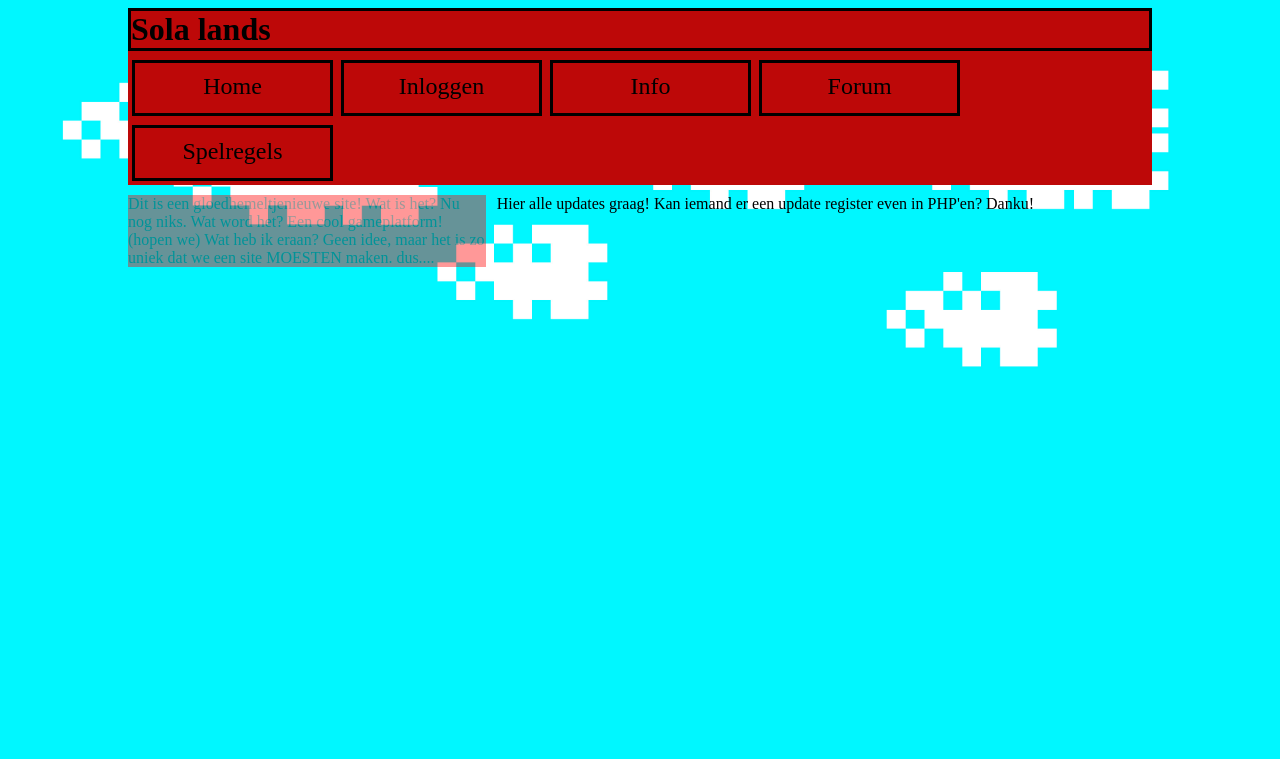
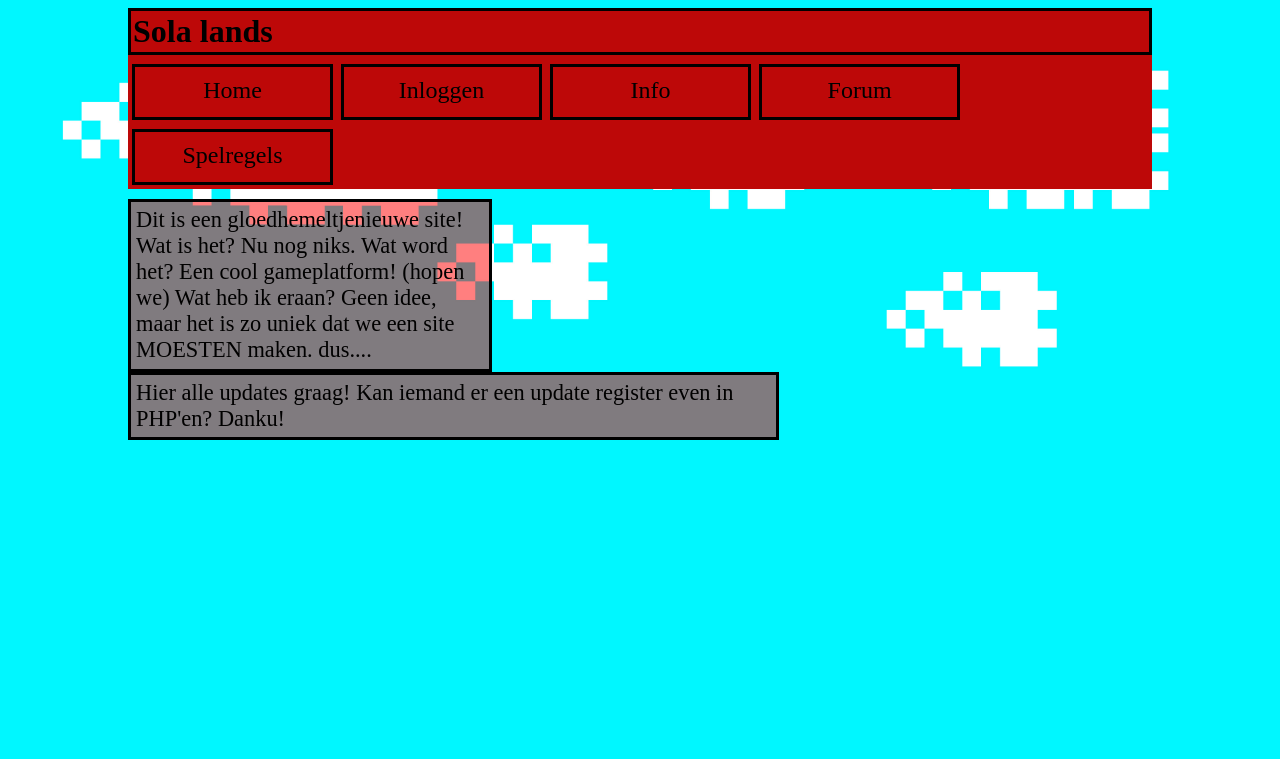
Before and after one commit to VincentSven/Project-Viscous, a PHP site: page / in a window 1280 px wide. Shown: the top 759 px of the page. Run offline with PHP 8.4, Linux system fonts and the light colour scheme.

Commit message:
Solved opacity, added css.

```diff
--- a/Viscous/index.php
+++ b/Viscous/index.php
@@ -6,7 +6,6 @@ if ($maintenance == TRUE){
 	echo 'Deze website is bezig met wat verbouwingen, kom later terug';
 } elseif ($maintenance == FALSE) {
 ?>
-
 <html>
 	<head>
 		<link href="styles/divstyle.css" type="text/css" rel="stylesheet"/>
@@ -41,14 +40,14 @@ if ($maintenance == TRUE){
 						(hopen we) Wat heb ik eraan? Geen idee, maar het is zo uniek dat we een site MOESTEN maken.
 						dus....</p>
 				</div>
-				<div id="update posts">
-					Hier alle updates graag! Kan iemand er een update register even in PHP'en? Danku!
+				<div id="update_posts">
+					<p>Hier alle updates graag! Kan iemand er een update register even in PHP'en? Danku!</p>
 				</div>
 			</div>
 		</div>
 		<div id="footer">
 			<div id="toe">
-				<p>copyrighted by The Unargroup &copy; <?php year();?>.</p>
+				<p class="small">copyrighted by The Unargroup &copy; <?php year();?>.</p>
 			</div>
 		</div>
 	</body>
--- a/Viscous/styles/divstyle.css
+++ b/Viscous/styles/divstyle.css
@@ -16,7 +16,8 @@
 
 #header {
 	border-style: solid;
-	border-color: ;
+	border-color: #000000;
+	padding: .2%;
 }
 
 #menu {
@@ -25,15 +26,29 @@
 
 #content {
 	margin-top: 1%;
+	min-height: 40%;
 }
 
 #content_left {
 	margin: 0 1% 0 0;
 	float: left;
-	background-color: red;
-	opacity: 0.4;
-	width: 35%;
+	background-color: rgba(255, 0, 0, 0.5);
+	width: 34%;
+	padding: .5%;
+	border-color: #000000;
+	border-style: solid;
 }
+
+#update_posts {
+	margin: 0 0 0 0;
+	float: left;
+	background-color: rgba(255, 0, 0, 0.5);
+	width: 62%;
+	padding: .5%;
+	border-color: #000000;
+	border-style: solid;
+}
+
 #footer {
 	background-color: #00FF57;
 	border-color: #00FF57;
--- a/Viscous/styles/stylesheet.css
+++ b/Viscous/styles/stylesheet.css
@@ -4,7 +4,7 @@ body {
 
 p {
 	margin: 0;
-	font-size: 1em;
+	font-size: 1.4em;
 	opacity: 1;
 }
 
@@ -30,3 +30,7 @@ html {
 	padding: 0;
 	height: 1%;
 }
+
+.small {
+	font-size: 1em;
+}
```
